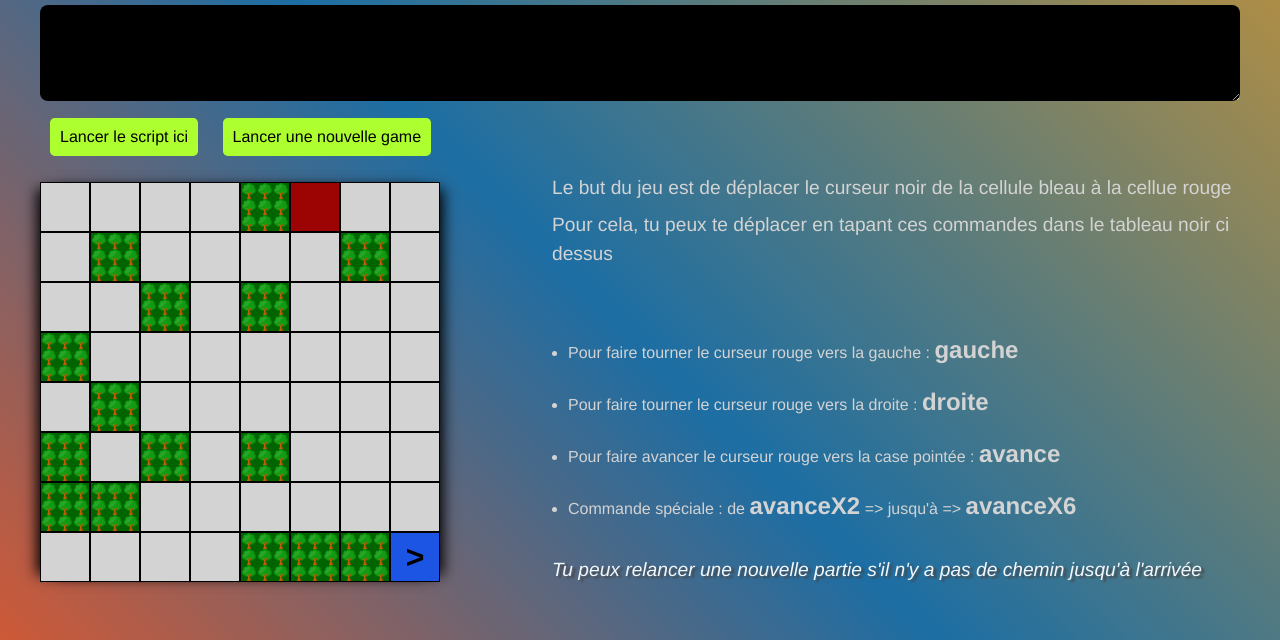
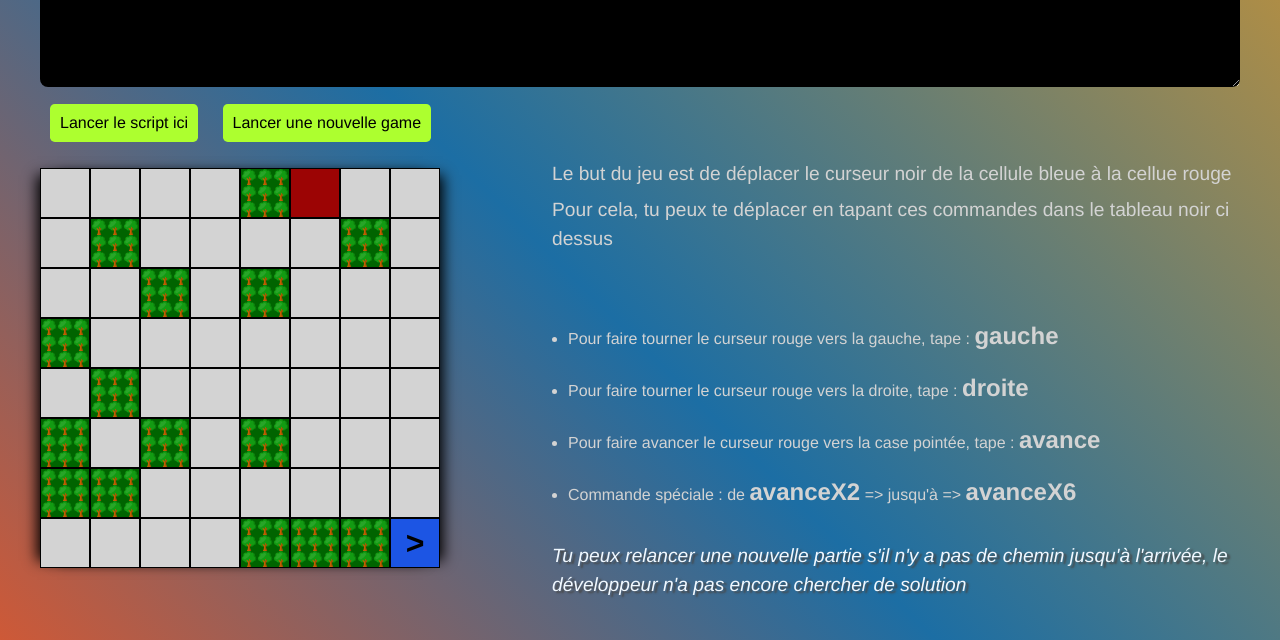
Before and after one commit to Heike13/JS-Algorithms-mini-game, a plain HTML site: page index.html in a window 1280 px wide. Shown: the part 160-800 px from the top of the page. Drawn offline with nearby package versions, Linux system fonts and the light colour scheme.

Commit message:
refacto : litle fix

```diff
--- a/index.html
+++ b/index.html
@@ -30,15 +30,15 @@
 
       <section id="commands">
         <article>
-          <h2>Le but du jeu est de déplacer le curseur noir de la cellule bleau à la cellue rouge</h2>
+          <h2>Le but du jeu est de déplacer le curseur noir de la cellule bleue à la cellue rouge</h2>
           <p>Pour cela, tu peux te déplacer en tapant ces commandes dans le tableau noir ci dessus </p>
             <ul>
-              <li>Pour faire tourner le curseur rouge vers la gauche : <span>gauche</span></li>
-              <li>Pour faire tourner le curseur rouge vers la droite : <span>droite</span></li>
-              <li>Pour faire avancer le curseur rouge vers la case pointée : <span>avance</span></li>
+              <li>Pour faire tourner le curseur rouge vers la gauche, tape : <span>gauche</span></li>
+              <li>Pour faire tourner le curseur rouge vers la droite, tape : <span>droite</span></li>
+              <li>Pour faire avancer le curseur rouge vers la case pointée, tape : <span>avance</span></li>
               <li>Commande spéciale : de <span>avanceX2</span> => jusqu'à => <span>avanceX6</span></li>
             </ul>
-          <p class="warning">Tu peux relancer une nouvelle partie s'il n'y a pas de chemin jusqu'à l'arrivée </p>
+          <p class="warning">Tu peux relancer une nouvelle partie s'il n'y a pas de chemin jusqu'à l'arrivée, le développeur n'a pas encore chercher de solution </p>
         </article>
       </section>
 
```
